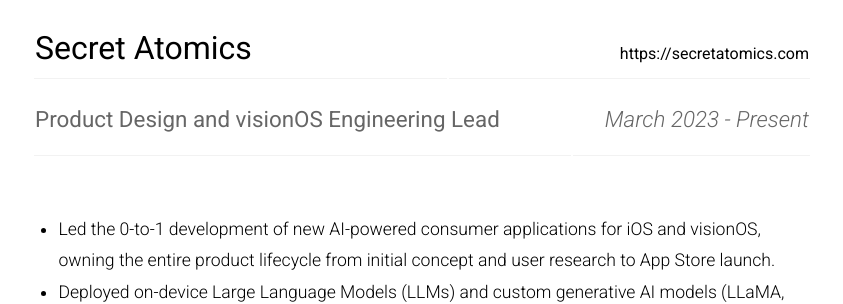
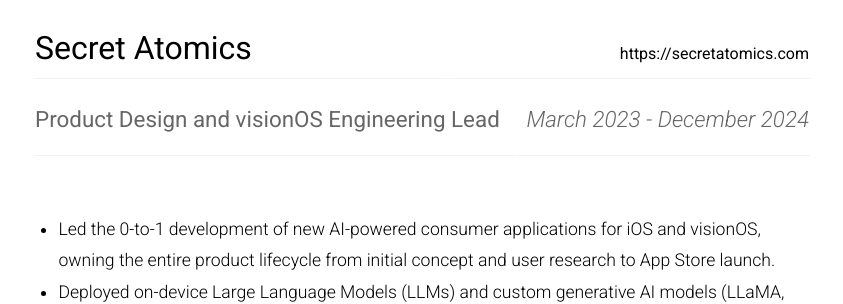
Before and after one commit to voxels/voxels.github.io, a Jekyll site: the page built from professional_experience_092024.md, in a window 1280 px wide and 900 px high, scrolled down 1679 px. Shown: the part 154-458 px from the top of the window, without its empty margins (218-1061 px from the left). Built offline with Jekyll 4.4.1, drawn with Linux system fonts in a browser that asks for light colours.

Commit message:
Update experience_engineering_iOS_SecretAtomics.md

```diff
--- a/_pages/experience_engineering_iOS_SecretAtomics.md
+++ b/_pages/experience_engineering_iOS_SecretAtomics.md
@@ -5,7 +5,7 @@
 </table>
 <table style="width:100%">
 	<tr>
-		<td> <h4>Product Design and visionOS Engineering Lead</h4> </td><td align="right"> <h4><em>March 2023 - Present</em></h4> </td>	</tr>
+		<td> <h4>Product Design and visionOS Engineering Lead</h4> </td><td align="right"> <h4><em>March 2023 - December 2024</em></h4> </td>	</tr>
 </table>
 
 <br>
```
